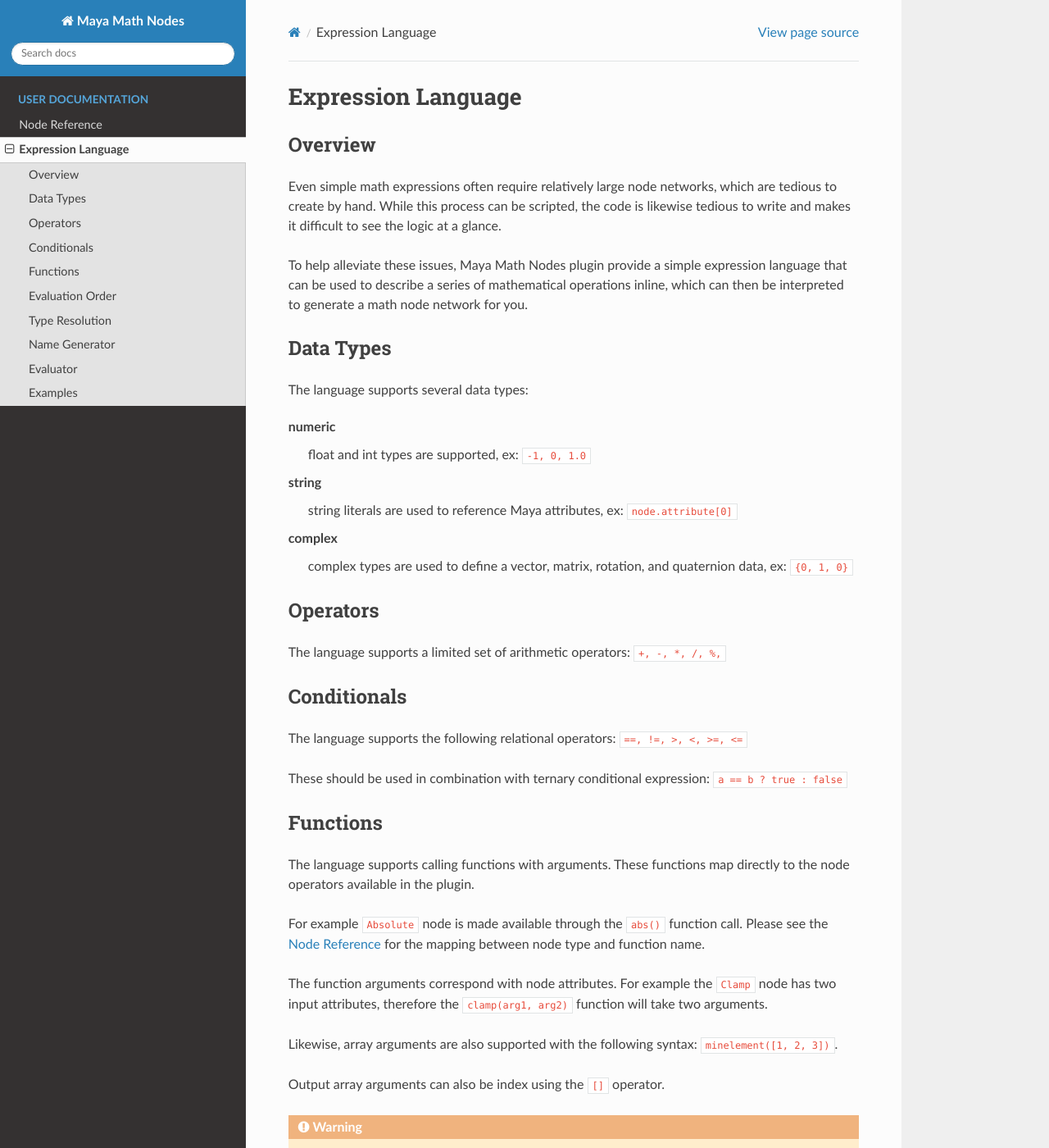
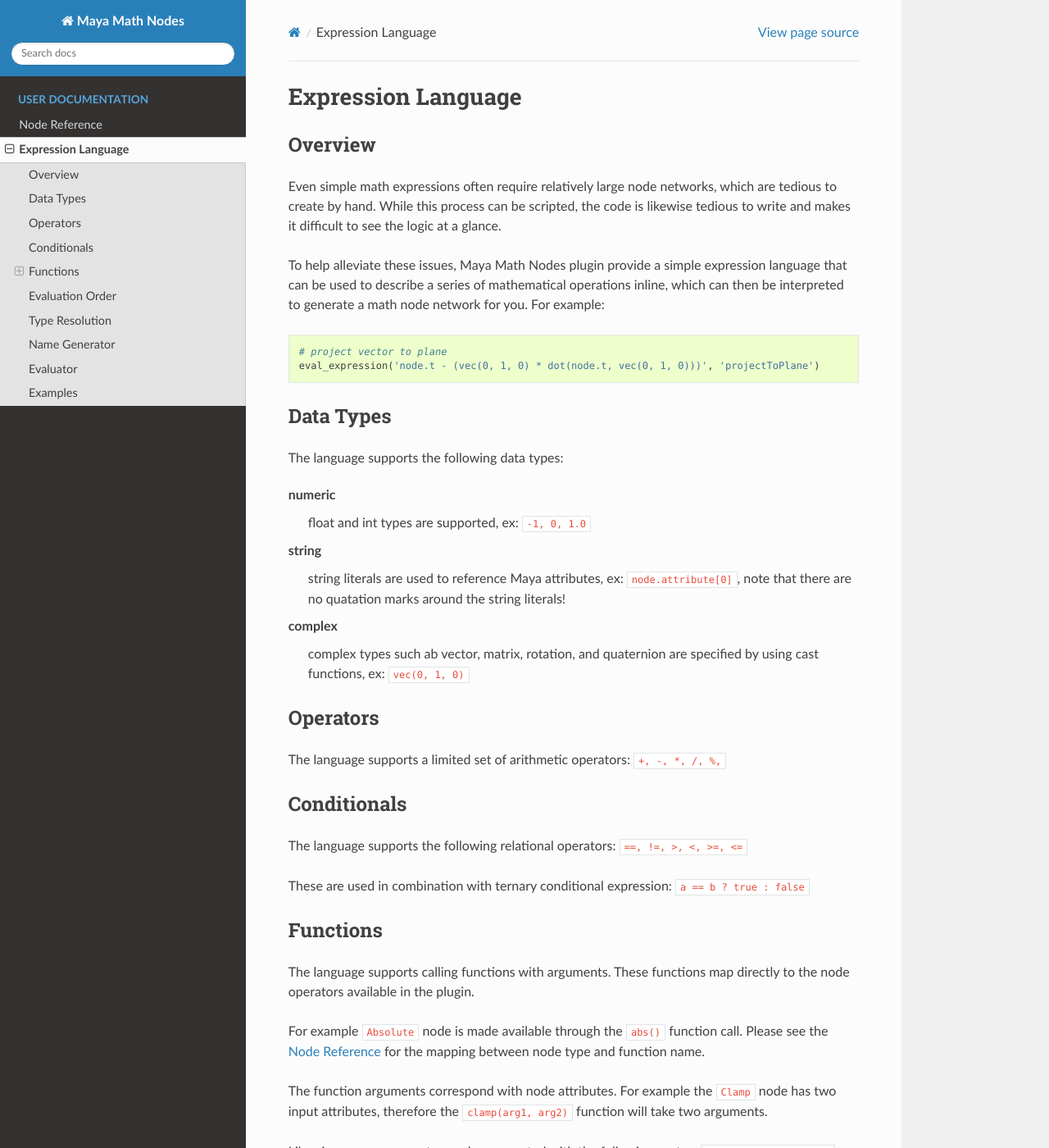
Before and after one commit to serguei-k/maya-math-nodes, a Sphinx documentation site: the page built from docs/source/expressionLanguage.rst, in a window 1280 px wide and 1400 px high. Shown: the whole window at 82% size. Built offline with Sphinx 7.4.7 and the Read the Docs theme 2.0.0, drawn with Linux system fonts in a browser that asks for light colours; some of the changed text lies outside the part shown.

Commit message:
updated documentation

```diff
--- a/docs/source/expressionLanguage.rst
+++ b/docs/source/expressionLanguage.rst
@@ -9,21 +9,28 @@
 Even simple math expressions often require relatively large node networks, which are tedious to create by hand.
 While this process can be scripted, the code is likewise tedious to write and makes it difficult to see the logic at a glance.
 
-To help alleviate these issues, Maya Math Nodes plugin provide a simple expression language that can be used to describe a series of mathematical operations inline, which can then be interpreted to generate a math node network for you.
+To help alleviate these issues, Maya Math Nodes plugin provide a simple expression language that can be used to describe a series of mathematical operations inline,
+which can then be interpreted to generate a math node network for you. For example:
+
+.. code:: python
+
+  # project vector to plane
+  eval_expression('node.t - (vec(0, 1, 0) * dot(node.t, vec(0, 1, 0)))', 'projectToPlane')
 
 Data Types
 ----------
 
-The language supports several data types:
+The language supports the following data types:
 
 numeric
    float and int types are supported, ex: :code:`-1, 0, 1.0`
 
 string
-   string literals are used to reference Maya attributes, ex: :code:`node.attribute[0]`
+   string literals are used to reference Maya attributes, ex: :code:`node.attribute[0]`,
+   note that there are no quatation marks around the string literals!
 
 complex
-   complex types are used to define a vector, matrix, rotation, and quaternion data, ex: :code:`{0, 1, 0}`
+   complex types such ab vector, matrix, rotation, and quaternion are specified by using cast functions, ex: :code:`vec(0, 1, 0)`
 
 Operators
 ---------
@@ -35,7 +42,7 @@
 
 The language supports the following relational operators: :code:`==, !=, >, <, >=, <=`
 
-These should be used in combination with ternary conditional expression: :code:`a == b ? true : false`
+These are used in combination with ternary conditional expression: :code:`a == b ? true : false`
 
 Functions
 ---------
@@ -52,6 +59,25 @@
 Likewise, array arguments are also supported with the following syntax: :code:`minelement([1, 2, 3])`.
 
 Output array arguments can also be index using the :code:`[]` operator.
+
+Cast Functions
+++++++++++++++
+
+Several functions that output complex data types can take constant values as input.
+
+mat
+  :code:`mat(1, 0, 0, 0, 0, 1, 0, 0, 0, 0, 1, 0, 0, 0, 0, 1)` can be used to specify constat matrix value
+
+rot
+  :code:`rot(0, 1, 0)` can be used to specify constant rotation value, :code:`rot()` also maps to several
+  math nodes and can take other arguments, ex: :code:`rot(node.matrix, 0)`
+
+quat
+  :code:`quat(0, 0, 0, 1)` can be used to specify constant quaternion value, :code:`quat()` also maps to
+  several math nodes and can take other arguments, ex: :code:`quat(node.rotation, 0)`
+
+vec
+  :code:`vec(1, 0, 0)` can be used to specify a constant vector value
 
 .. warning::
    | Currently, some nodes do not have expression bindings!
@@ -121,4 +147,4 @@
   eval_expression('ctrl.roll > ctrl.break ? ctrl.roll - ctrl.break : 0', 'toeroll')
 
   # compute some pole vector with offset
-  eval_expression('cross(axis(ctrl.matrix, 0), {0.0, 1.0, 0.0}) * 2', 'pole')
+  eval_expression('cross(axis(ctrl.matrix, 0), vec(0, 1, 0)) * 2', 'pole')
```
